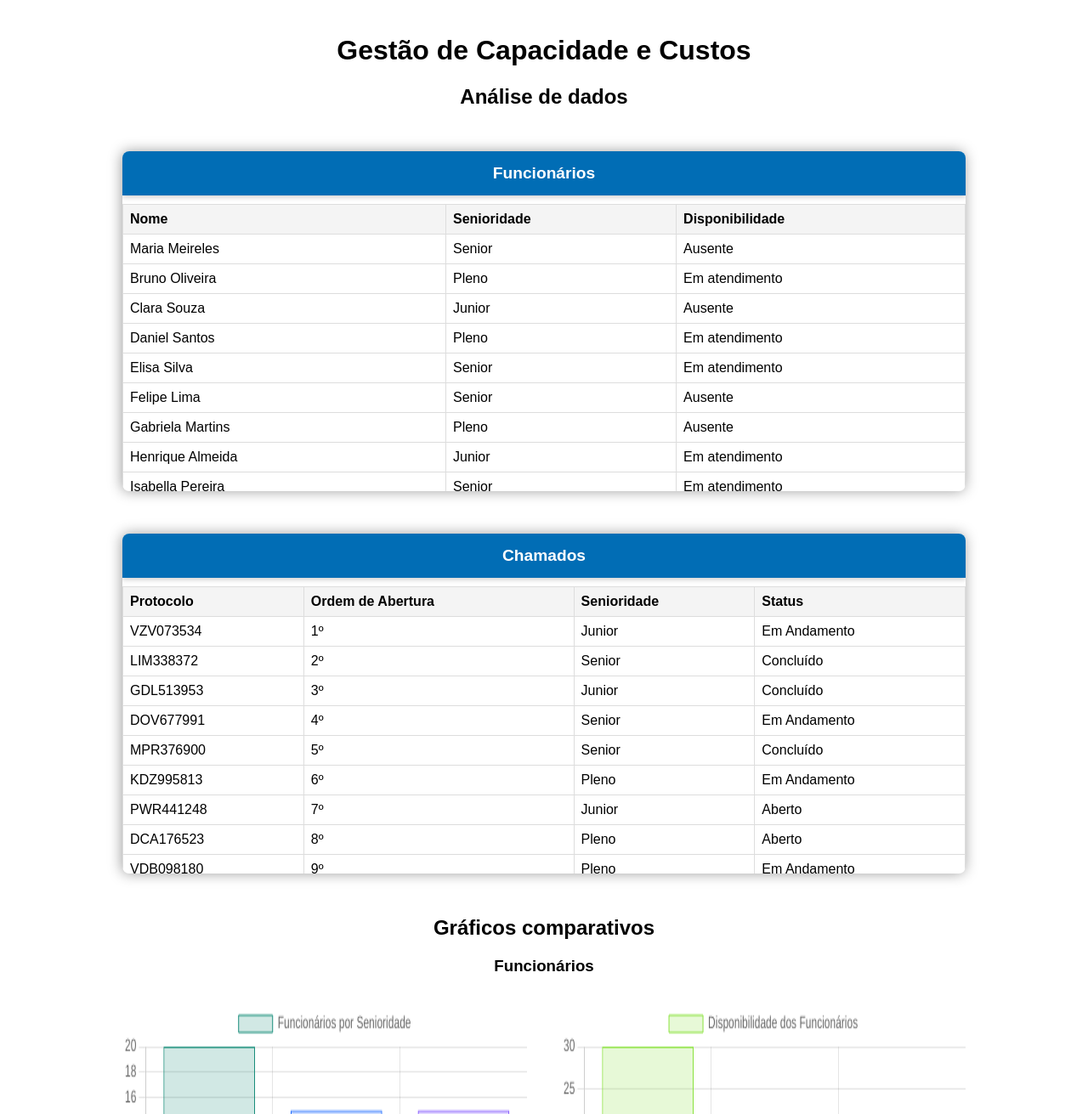
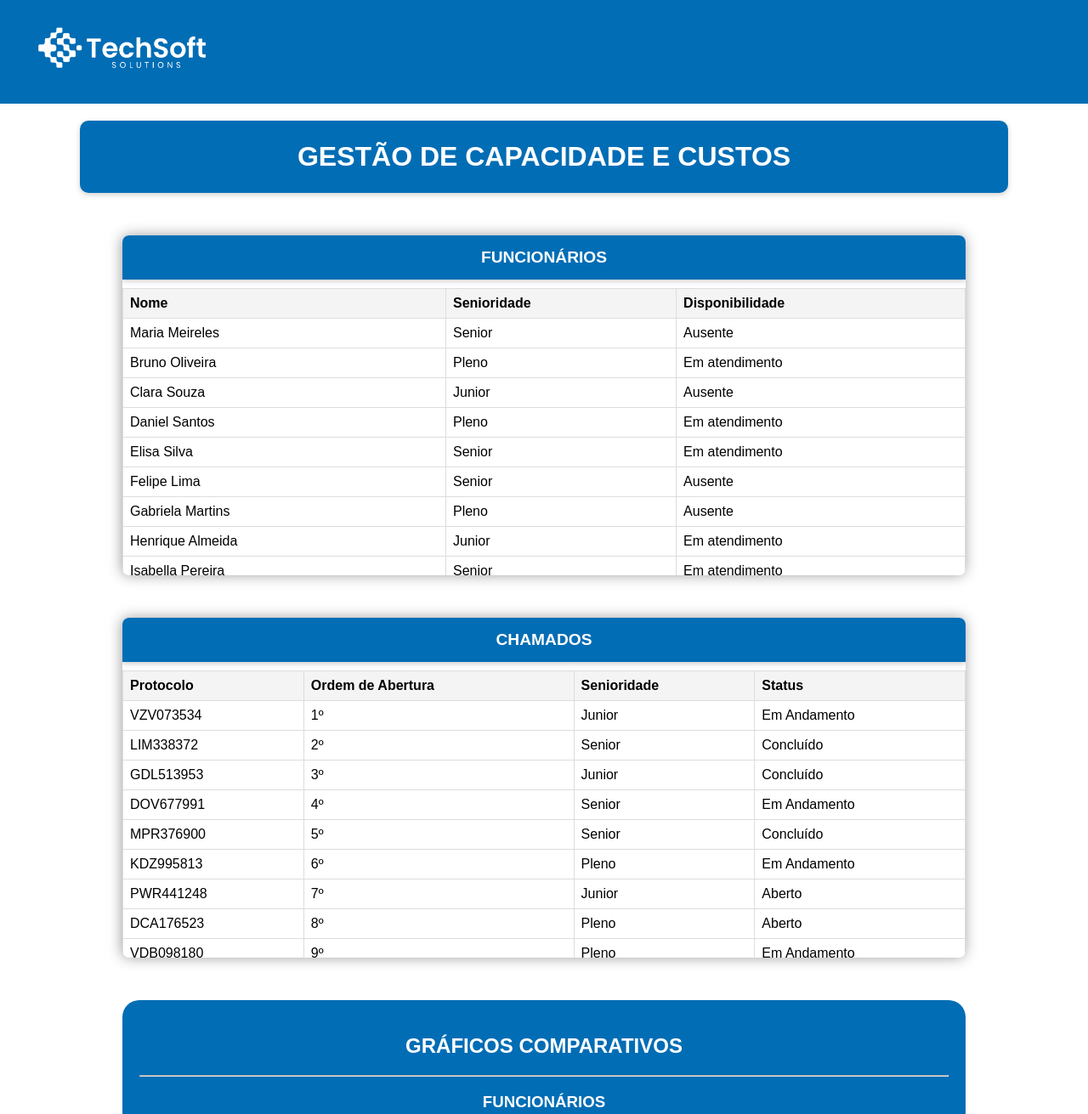
Before and after one commit to joaombvb/teste, a plain HTML site: page index.html in a window 1280 px wide. Shown: the top 1311 px of the page at 85% size. Drawn offline with nearby package versions, Linux system fonts and the light colour scheme.

Commit message:
<feat>(segunda seção)

```diff
--- a/index.html
+++ b/index.html
@@ -8,12 +8,14 @@
     <script src="https://cdn.jsdelivr.net/npm/chart.js"></script>
 </head>
 <body>
+    <header>
+        <img src="./assets/logo-header.png" class="logo-header">
+    </header>
     <div class="container">
-        <h1>Gestão de Capacidade e Custos</h1>
-        <h2>Análise de dados</h2>
+        <h1>GESTÃO DE CAPACIDADE E CUSTOS</h1>
 
         <div class="table-container">
-            <div class="table-title">Funcionários</div>
+            <div class="table-title">FUNCIONÁRIOS</div>
             <table id="employees">
                 <thead>
                     <tr>
@@ -29,7 +31,7 @@
         </div>
 
         <div class="table-container">
-            <div class="table-title">Chamados</div>
+            <div class="table-title">CHAMADOS</div>
             <table id="tickets">
                 <thead>
                     <tr>
@@ -47,8 +49,9 @@
 
        <!-- Segunda Seção -->
        <div class="section">
-        <h2>Gráficos comparativos</h2>
-        <h3>Funcionários</h3>
+        <h2 class="section-txt">GRÁFICOS COMPARATIVOS</h2>
+        <hr>
+        <h3 class="section-txt">FUNCIONÁRIOS</h3>
         <div class="charts-container">
             <div class="chart-container">
                 <canvas id="employeeUsageChart"></canvas>
@@ -57,7 +60,8 @@
                 <canvas id="employeeAvailabilityChart"></canvas>
             </div>
         </div>
-        <h3>Chamados</h3>
+        <hr>
+        <h3 class="section-txt">CHAMADOS</h3>
         <div class="charts-container">
             <div class="chart-container">
                 <canvas id="ticketStatusChart"></canvas>
--- a/styles.css
+++ b/styles.css
@@ -5,8 +5,27 @@ body {
     box-sizing: border-box;
 }
 
+header {
+    background-color:#016db5;
+}
+
+.logo-header {
+    width: auto;
+    height: 70px;
+    margin: 1.5rem;
+}
+
 .container {
     padding: 20px;
+}
+
+h1 {
+    background-color: #016db5;
+    padding: 1.5rem;
+    border-radius: 10px;
+    color:#fff;
+    box-shadow: 0 2px 6px rgba(0, 0, 0, 0.2);
+    margin: 0px 6%;
 }
 
 h1, h2 {
@@ -69,6 +88,9 @@ tbody tr:hover {
 
 .section {
     margin: 50px 10%; /* Margem da segunda seção */
+    background-color: #016db5;
+    border-radius: 20px;
+    padding: 20px;
 }
 
 h3 {
@@ -84,9 +106,20 @@ h3 {
 
 .chart-container {
     width: 48%; /* Ajusta a largura dos gráficos para caber lado a lado */
+    box-shadow: -1px 0px 16px 0px rgba(0,0,0,0.38); /* Sombra atualizada */
+    -webkit-box-shadow: -1px 0px 16px 0px rgba(0,0,0,0.38); /* Sombra atualizada */
+    -moz-box-shadow: -1px 0px 16px 0px rgba(0,0,0,0.38); /* Sombra atualizada */
+    background-color: #fff;
+    border-radius: 20px;
+    margin: 0px 20px 20px;
+
 }
 
 .chart-container canvas {
     width: 100% !important; /* Garante que o canvas ocupe toda a largura do contêiner */
     height: 400px !important; /* Ajusta a altura dos gráficos */
 }
+
+.section-txt {
+    color:#fff;
+}
```
Also changed, not shown: assets/logo-header.png (added).
